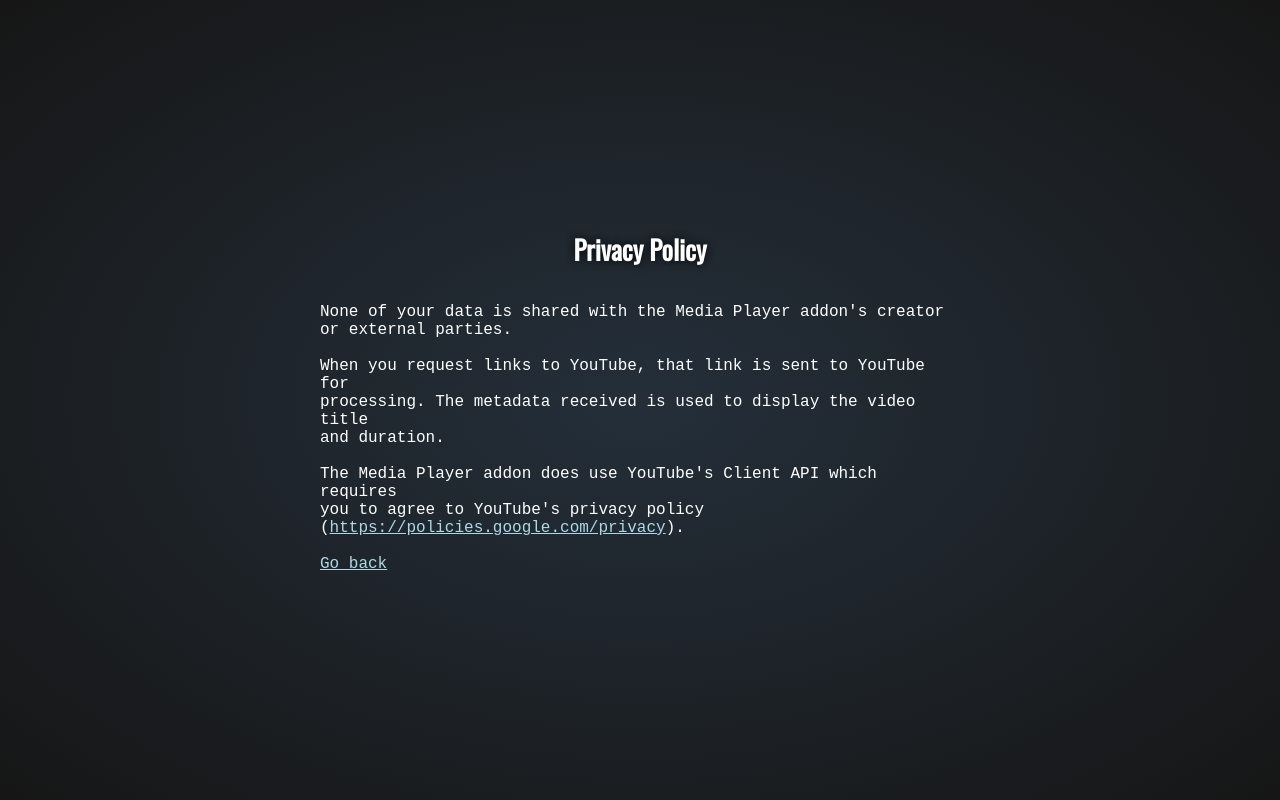
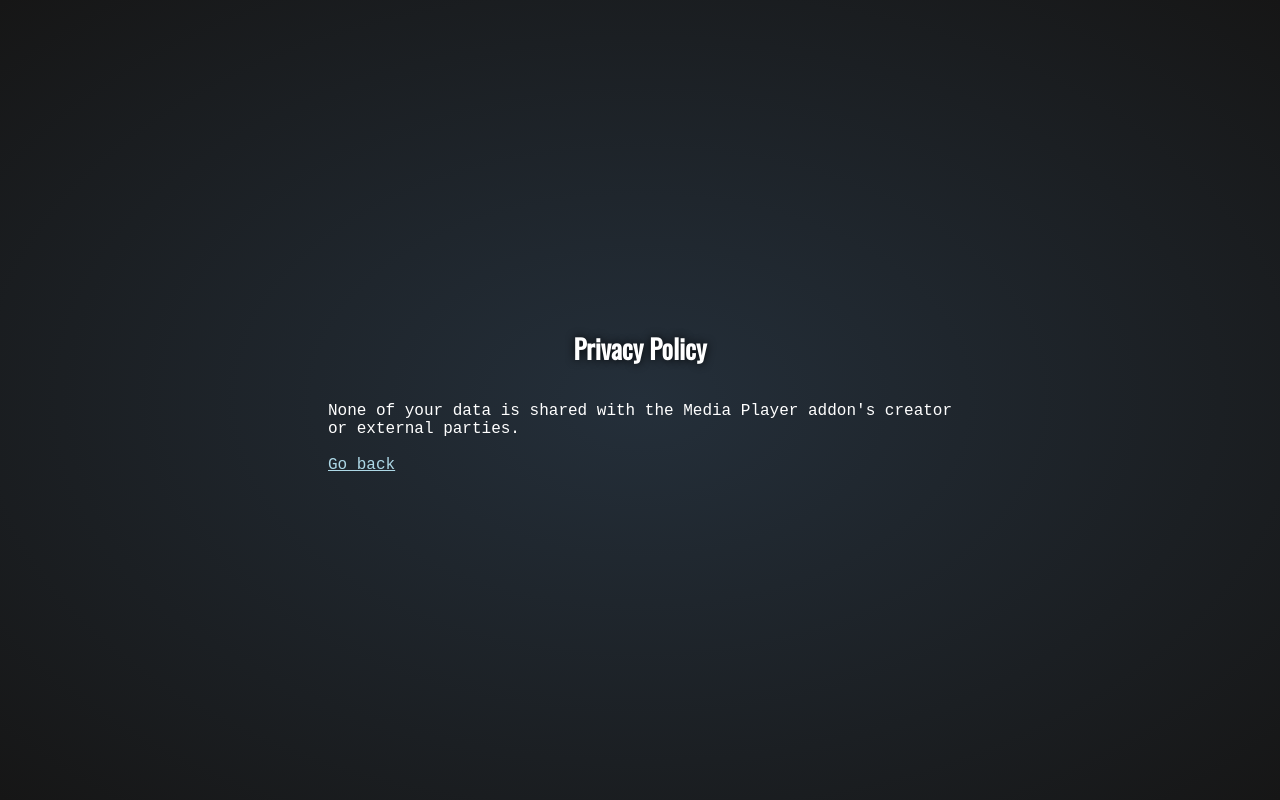
Before and after one commit to samuelmaddock/gm-mediaplayer, a plain HTML site: page privacy.html in a window 1280 px wide. Drawn offline with nearby package versions, Linux system fonts and the light colour scheme.

Commit message:
chore: remove required youtube tos

```diff
--- a/privacy.html
+++ b/privacy.html
@@ -2,12 +2,5 @@
 None of your data is shared with the Media Player addon's creator
 or external parties.
 
-When you request links to YouTube, that link is sent to YouTube for
-processing. The metadata received is used to display the video title
-and duration.
-
-The Media Player addon does use YouTube's Client API which requires
-you to agree to YouTube's privacy policy (<a href=https://policies.google.com/privacy>https://policies.google.com/privacy</a>).
-
 <a href=./request.html>Go back</a>
             </pre></section></div><link href="https://fonts.googleapis.com/css?family=Oswald" rel=stylesheet>
--- a/scripts/request.js
+++ b/scripts/request.js
@@ -1 +1 @@
-"use strict";function requestUrl(){var a=document.getElementById("urlinput"),b=a.value;0!==b.length&&gmod.requestUrl(b)}function onUrlKeyDown(a){13===(a.keyCode||a.which)&&requestUrl()}function hoverService(){console.log("PLAY: garrysmod/ui_hover.wav")}function selectService(a){console.log("PLAY: garrysmod/ui_click.wav");var b=a.dataset.href;void 0!==a.dataset.overlay?gmod.openUrl(b):window.location.href=b}!function(a){localStorage.getItem("tos")||(location.href="./tos.html"),void 0!==a&&(window.setServices=function(a){a=a.split(",");for(var b,c,d=document.querySelectorAll(".media-service"),e=0;e<d.length;e++)if(b=d[e],c=b.dataset.service){c=c.split(" ");for(var f=0;f<c.length;f++)-1===a.indexOf(c[f])&&(b.style.display="none")}},a.getServices())}(window.gmod);
+"use strict";function requestUrl(){var a=document.getElementById("urlinput"),b=a.value;0!==b.length&&gmod.requestUrl(b)}function onUrlKeyDown(a){13===(a.keyCode||a.which)&&requestUrl()}function hoverService(){console.log("PLAY: garrysmod/ui_hover.wav")}function selectService(a){console.log("PLAY: garrysmod/ui_click.wav");var b=a.dataset.href;void 0!==a.dataset.overlay?gmod.openUrl(b):window.location.href=b}!function(a){void 0!==a&&(window.setServices=function(a){a=a.split(",");for(var b,c,d=document.querySelectorAll(".media-service"),e=0;e<d.length;e++)if(b=d[e],c=b.dataset.service){c=c.split(" ");for(var f=0;f<c.length;f++)-1===a.indexOf(c[f])&&(b.style.display="none")}},a.getServices())}(window.gmod);
```
Also changed, not shown: tos.html (+3 -5 lines).
